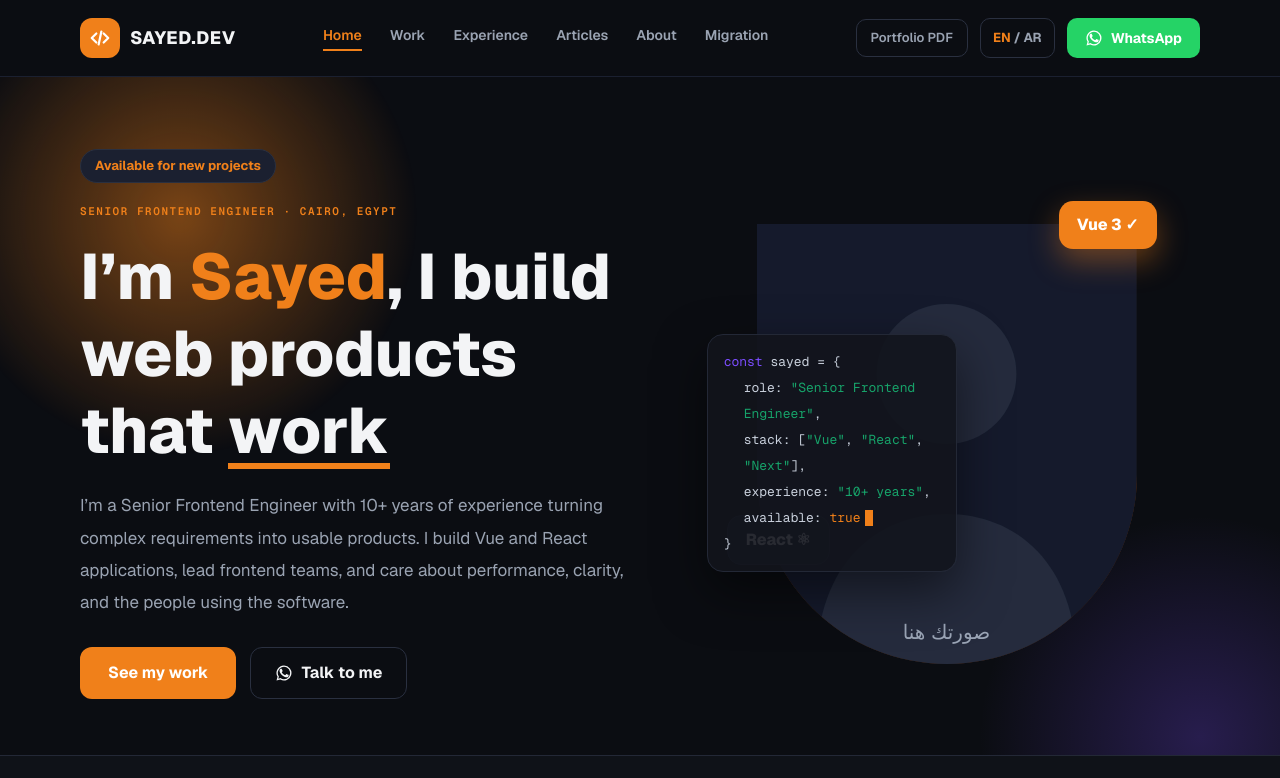
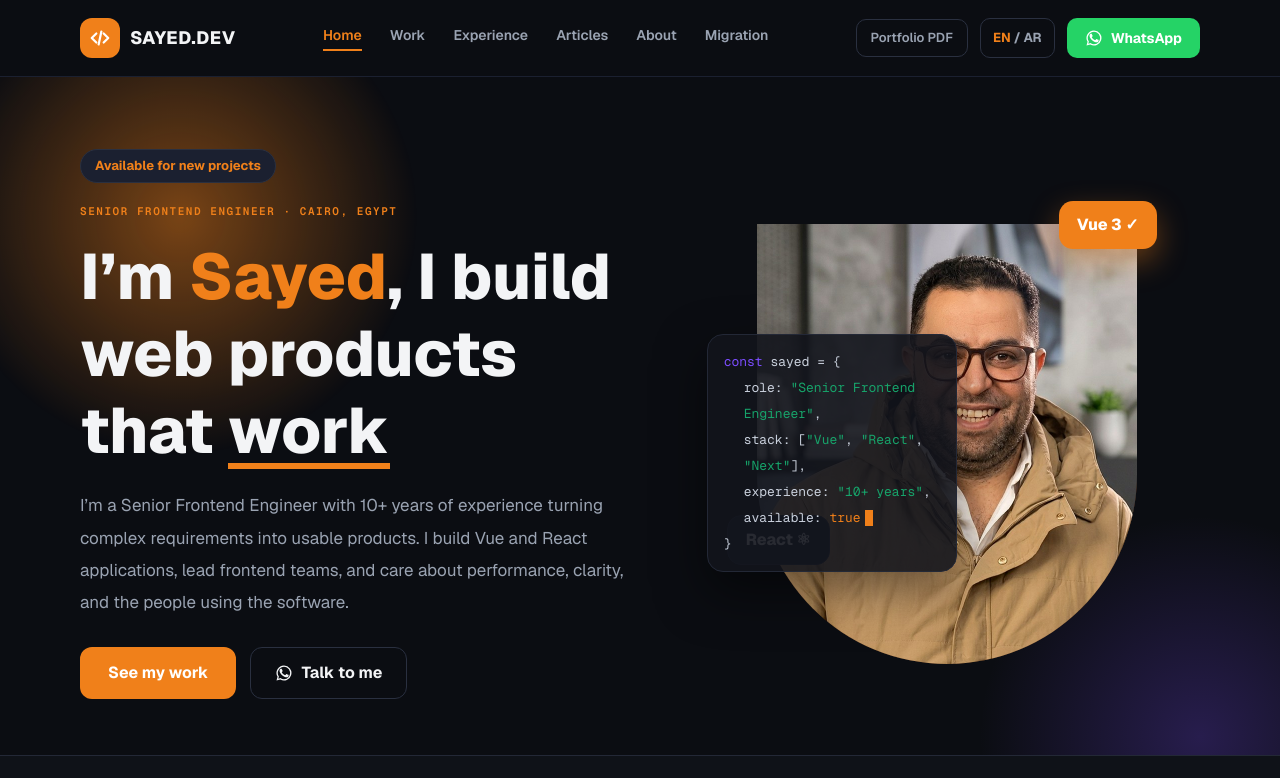
Before and after one commit to SayedEsmail/sayed.portfolio, a Next.js app: page / in a window 1280 px wide. Shown: the top 778 px of the page. Built offline with nearby package versions, Linux system fonts and the light colour scheme.

Commit message:
feat(home): add real portrait photo to hero

```diff
--- a/src/components/Home.tsx
+++ b/src/components/Home.tsx
@@ -127,7 +127,7 @@ export default function Home() {
                     <div aria-hidden="true" className="hero-circle" />
                     <div className="hero-photo">
                         {/* eslint-disable-next-line @next/next/no-img-element */}
-                        <img src="/me.svg" alt={t.hero.photoAlt} className="w-full h-full object-cover" style={{ objectPosition: "50% 12%", filter: "contrast(1.06) saturate(1.05)" }} />
+                        <img src="/me.jpg" alt={t.hero.photoAlt} className="w-full h-full object-cover" style={{ objectPosition: "50% 12%", filter: "none" }} />
                     </div>
                     <div className="absolute top-5 right-0 bg-[#F0801A] text-white px-[18px] py-3 rounded-[14px] font-extrabold shadow-[0_12px_30px_rgba(240,128,26,.4)]" style={{ animation: "floaty 4s infinite" }}>Vue 3 ✓</div>
                     <div className="hero-badge-b bg-[#1B2030] border border-[#2A3040] px-[18px] py-3 rounded-[14px] font-extrabold" style={{ animation: "floaty 5s infinite .8s" }}>React ⚛</div>
```
Also changed, not shown: public/me.jpg (added), public/me.svg (deleted).
